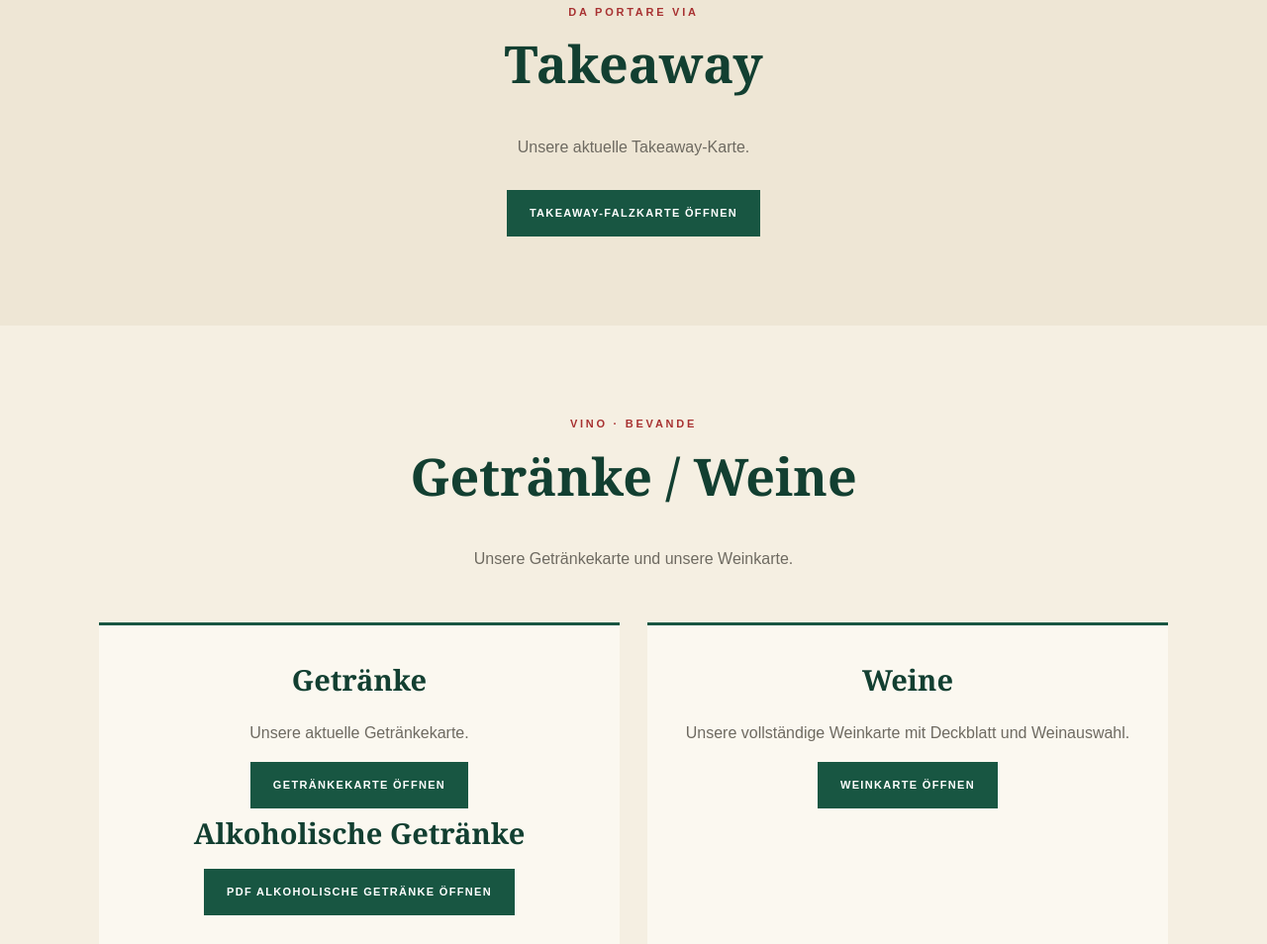
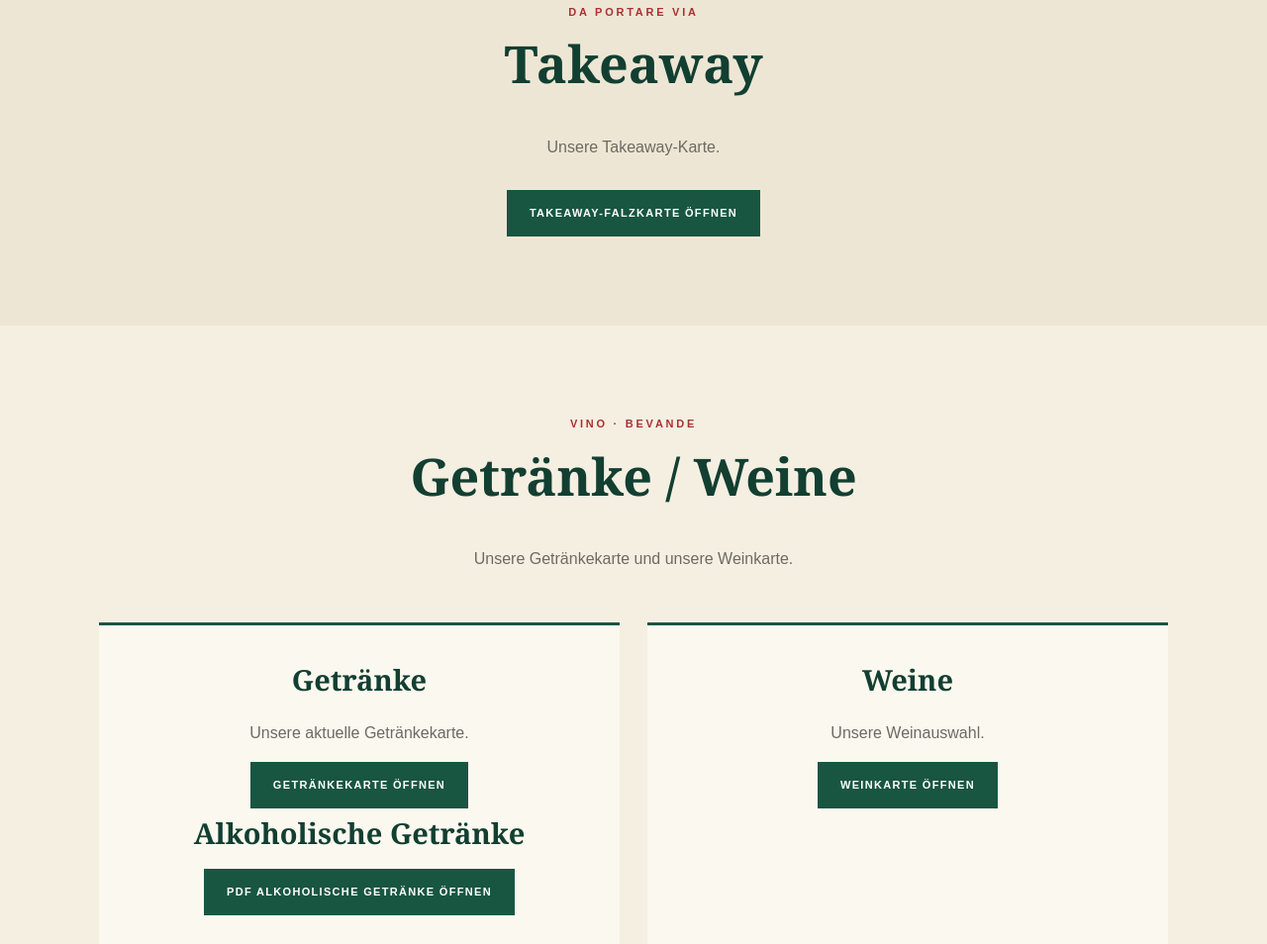
Before and after one commit to bistrodolceserena/bistrodolceserena.github.io, a plain HTML site: page index.html in a window 1280 px wide. Shown: the part 1926-2880 px from the top of the page at 99% size. Drawn offline with Linux system fonts and the light colour scheme.

Commit message:
Update index.html

```diff
--- a/index.html
+++ b/index.html
@@ -22,9 +22,9 @@ section{padding:90px 7vw}.head{text-align:center;max-width:850px;margin:0 auto 5
 <header class="hero" id="bistro"><div class="copy"><div class="kick">Italianità · Lottstetten</div><h1>Bistro</h1><div class="script">Dolce Serena</div><p class="lead">Italienische Küche, Pizza und Pasta – mit echter Leidenschaft, familiärer Atmosphäre und einem Stück Geschichte aus Lottstetten.</p><div class="buttons"><a class="btn primary" href="#speisekarte">Speisekarte ansehen</a><a class="btn secondary" href="#kontakt">Besuchen Sie uns</a></div></div><div class="logo"><img src="logo.jpg" alt="Bistro Dolce Serena Logo"><div class="caption">Benvenuti · Herzlich willkommen</div></div></header>
 <section><div class="head"><div class="kick">Benvenuti</div><h2>Ein Bistro mit Seele</h2><p>Im Bistro Dolce Serena verbinden sich italienische Küche, Handwerk und die herzliche Atmosphäre eines Hauses mit Geschichte.</p></div><div class="cards"><article class="card"><h3>Pizza</h3><p>Traditionelle italienische Pizza mit ausgewählten Zutaten und der persönlichen Handschrift von Marcello.</p></article><article class="card"><h3>Pasta</h3><p>Spaghetti, Penne und Lasagne – italienische Klassiker, frisch und mit viel Liebe zubereitet.</p></article><article class="card"><h3>Famiglia</h3><p>Ein Ort zum Ankommen, Genießen und Zusammensitzen – ganz nach italienischer Art.</p></article></div></section>
 <section id="speisekarte"><div class="head"><div class="kick">Cucina Italiana</div><h2>Speisekarte</h2><p>Entdecken Sie unsere italienischen Spezialitäten.</p><div class="buttons" style="justify-content:center"><a class="btn primary" href="speisekarte.pdf" target="_blank">Speisekarte öffnen</a></div></div></section>
-<section id="takeaway" class="action"><div class="box"><div class="kick">Da portare via</div><h2>Takeaway</h2><p>Unsere aktuelle Takeaway-Karte.</p><div class="buttons" style="justify-content:center"><a class="btn primary" href="takeaway-falzkarte.pdf?v=20261006" target="_blank">Takeaway-Falzkarte öffnen</a></div></div></section>
+<section id="takeaway" class="action"><div class="box"><div class="kick">Da portare via</div><h2>Takeaway</h2><p>Unsere Takeaway-Karte.</p><div class="buttons" style="justify-content:center"><a class="btn primary" href="takeaway-falzkarte.pdf?v=20261006" target="_blank">Takeaway-Falzkarte öffnen</a></div></div></section>
 <section id="getraenke"><div class="head"><div class="kick">Vino · Bevande</div><h2>Getränke / Weine</h2><p>Unsere Getränkekarte und unsere Weinkarte.</p></div><div class="drinks-grid"><article class="drink-card"><h3>Getränke</h3><p>Unsere aktuelle Getränkekarte.</p><a class="btn primary" href="getraenkekarte.pdf?v=20261006" target="_blank">Getränkekarte öffnen</a><h3>Alkoholische Getränke</h3>
-<a class="btn primary" href="alkoholische-getraenke.pdf" target="_blank">PDF Alkoholische Getränke öffnen</a></article><article class="drink-card"><h3>Weine</h3><p>Unsere vollständige Weinkarte mit Deckblatt und Weinauswahl.</p><a class="btn primary" href="weinkarte.pdf?v=20261007" target="_blank">Weinkarte öffnen</a></article></div></section>
+<a class="btn primary" href="alkoholische-getraenke.pdf" target="_blank">PDF Alkoholische Getränke öffnen</a></article><article class="drink-card"><h3>Weine</h3><p>Unsere Weinauswahl.</p><a class="btn primary" href="weinkarte.pdf?v=20261007" target="_blank">Weinkarte öffnen</a></article></div></section>
 <section id="geschichte"><div class="head"><div class="kick">La nostra storia</div><h2>Geschichte</h2><p>Ein Ort mit Geschichte und eine Leidenschaft, die über viele Jahre gewachsen ist.</p></div><div class="features"><img src="marcello.jpg" alt="Marcello Cogoni in der Küche"><div class="panel">
 <h3>Eine persönliche Würdigung</h3>
 
```
